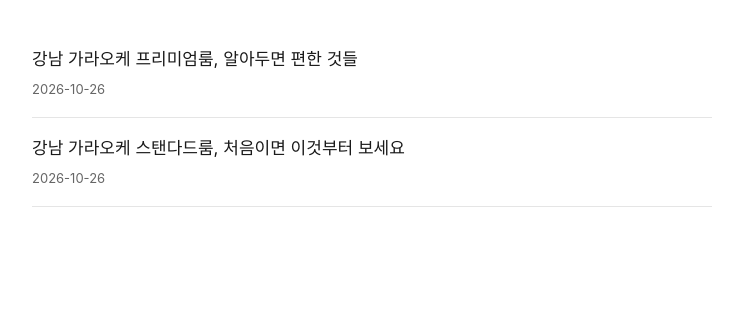
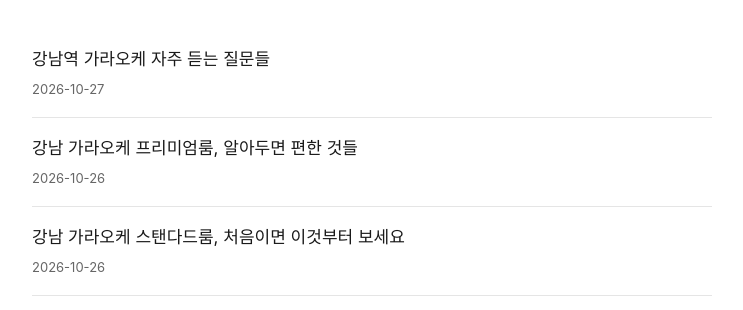
Before and after one commit to moimlogkr/meetup-basics, a plain HTML site: page index.html in a window 1280 px wide. Shown: the part 98-408 px from the top of the page, without its empty margins (268-1011 px from the left). Drawn offline with Linux system fonts and the light colour scheme.

Commit message:
index: list

```diff
--- a/index.html
+++ b/index.html
@@ -16,5 +16,5 @@
 a:hover{color:var(--acc)}
 time{display:block;color:var(--mut);font-size:13px;margin-top:4px}
 </style></head><body><div class="wrap">
-<h1>meetup basics</h1><ul><li><a href="p/2026-10-26-강남-가라오케-프리미엄룸-알아두면-편한-것들.html">강남 가라오케 프리미엄룸, 알아두면 편한 것들</a><time datetime="2026-10-26">2026-10-26</time></li><li><a href="p/2026-10-26-강남-가라오케-스탠다드룸-처음이면-이것부터-보세요.html">강남 가라오케 스탠다드룸, 처음이면 이것부터 보세요</a><time datetime="2026-10-26">2026-10-26</time></li></ul>
+<h1>meetup basics</h1><ul><li><a href="p/2026-10-27-강남역-가라오케-자주-듣는-질문들.html">강남역 가라오케 자주 듣는 질문들</a><time datetime="2026-10-27">2026-10-27</time></li><li><a href="p/2026-10-26-강남-가라오케-프리미엄룸-알아두면-편한-것들.html">강남 가라오케 프리미엄룸, 알아두면 편한 것들</a><time datetime="2026-10-26">2026-10-26</time></li><li><a href="p/2026-10-26-강남-가라오케-스탠다드룸-처음이면-이것부터-보세요.html">강남 가라오케 스탠다드룸, 처음이면 이것부터 보세요</a><time datetime="2026-10-26">2026-10-26</time></li></ul>
 </div></body></html>
```
